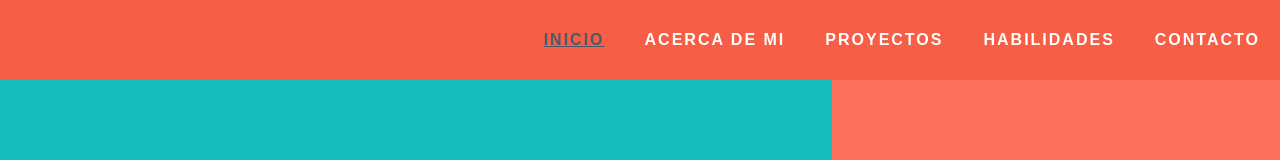
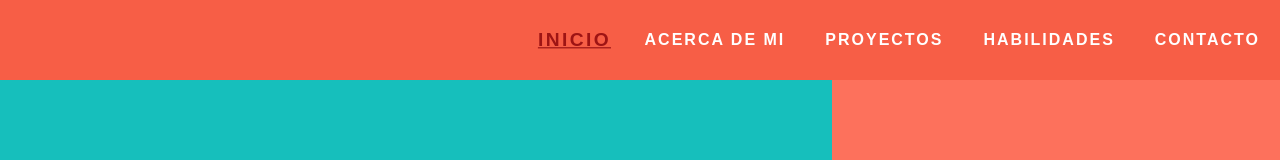
Before and after one commit to CrisPer1988/portafolio-react, a React (Vite) app: page / in a window 1280 px wide. In both pictures the pointer is over the link "INICIO". Shown: the top 160 px of the page. Built offline with nearby package versions, Linux system fonts and the light colour scheme.

Commit message:
hover navbar

```diff
--- a/src/components/styles/navBar.css
+++ b/src/components/styles/navBar.css
@@ -37,7 +37,8 @@
 
 .link__navBar:hover {
 
-    color: #4b596b;
+    color: #9e1414;
+    transform: scale(1.2);
     text-decoration: underline;
 }
 
```
